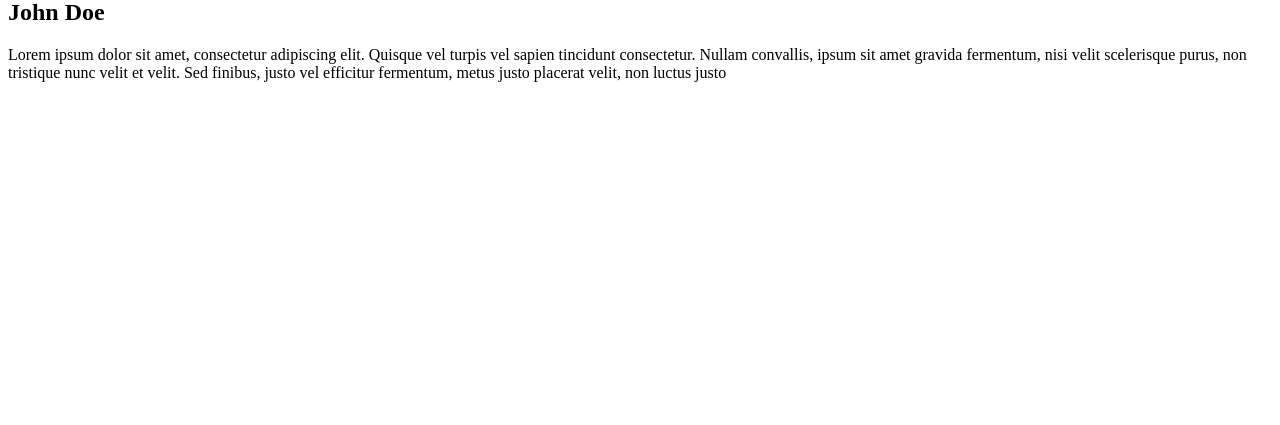
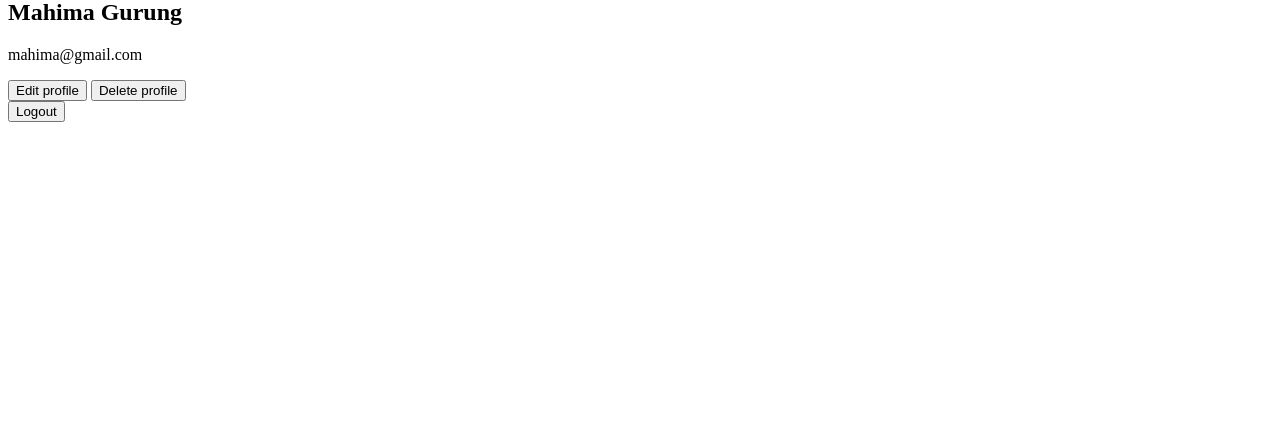
Before and after one commit to Mahiimaa/Journal, a Django app: template templates/Profile.html in a window 1280 px wide. Shown: the part 375-800 px from the top of the page. Run offline with Django 5.2, Linux system fonts and the light colour scheme; the template is opened without the code that fills it, so the values that code supplies are empty.

Commit message:
profile deets

```diff
--- a/templates/Profile.html
+++ b/templates/Profile.html
@@ -13,9 +13,17 @@
             <img src="profile.jpg" alt="Profile picture">
         </div>
         <div class="profile-info">
-            <h2>John Doe</h2>
-            <p>Lorem ipsum dolor sit amet, consectetur adipiscing elit. Quisque vel turpis vel sapien tincidunt consectetur. Nullam convallis, ipsum sit amet gravida fermentum, nisi velit scelerisque purus, non tristique nunc velit et velit. Sed finibus, justo vel efficitur fermentum, metus justo placerat velit, non luctus justo
+            <h2>Mahima Gurung</h2>
+            <p>mahima@gmail.com </p>
+    </div>
+    <div class="flex ">
+        <button> Edit profile </button>
+        <button> Delete profile </button>
+        <div class="">
+        <button> Logout </button>
+        </div>
     </div>
 
+    </div>
 </body>
 </html>
```
